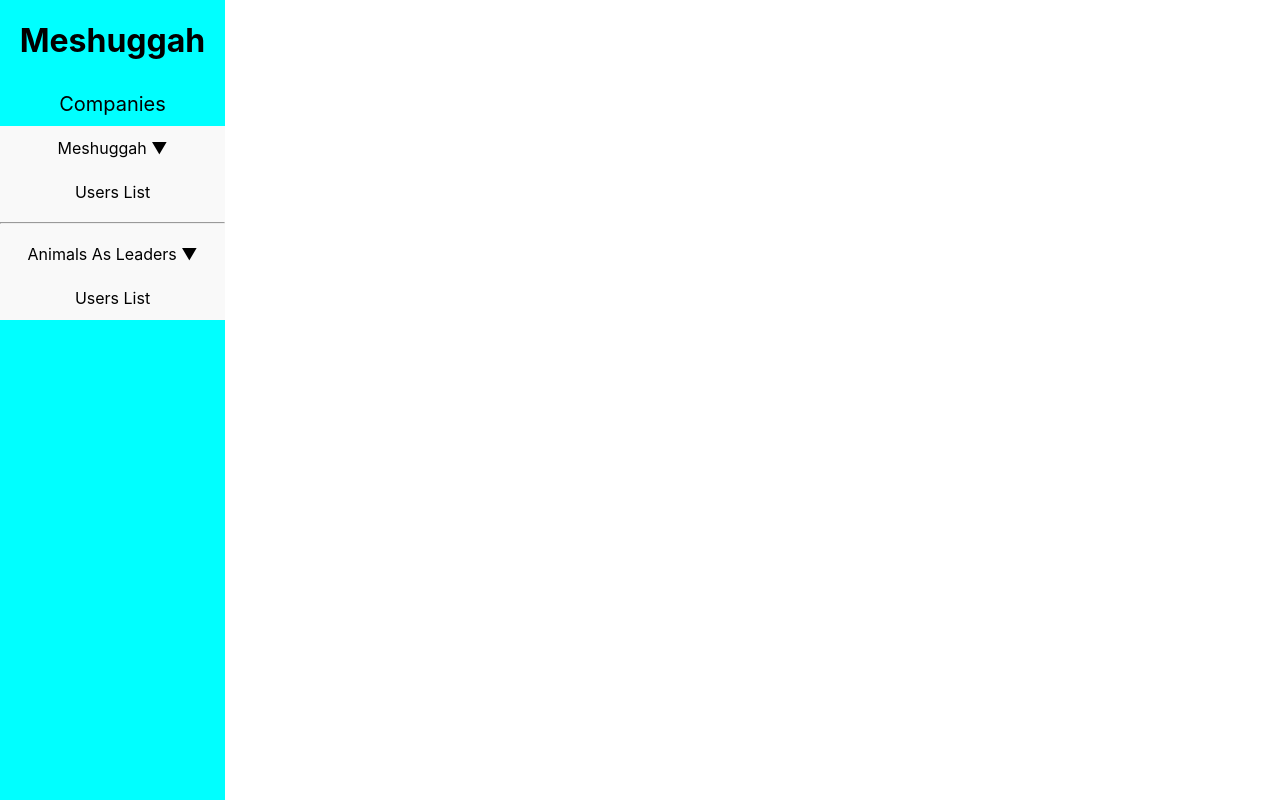
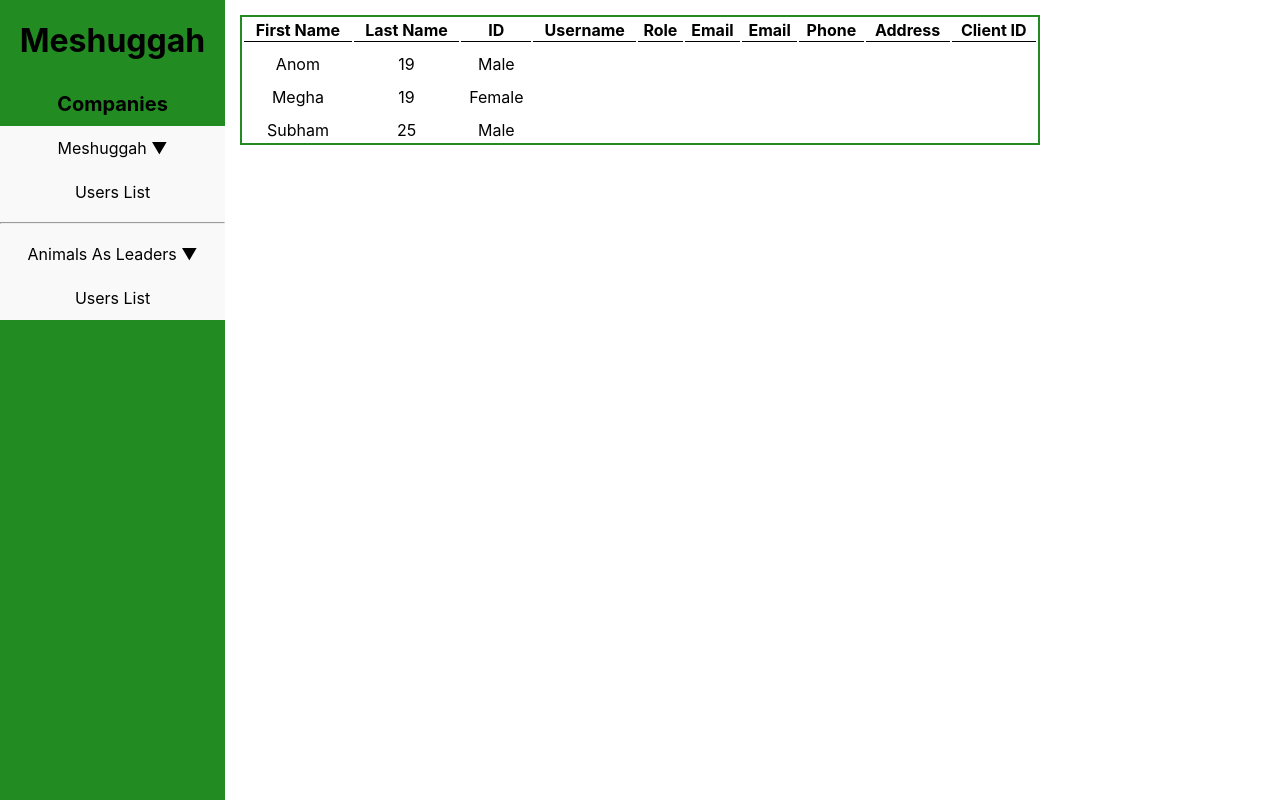
Before and after one commit to sashmarins/xpro-fullstack-assessment, a React (Create React App) app in the folder meshuggah-react/: page / in a window 1280 px wide. Built offline with nearby package versions, Linux system fonts and the light colour scheme.

Commit message:
created simple table and side nav

```diff
--- a/meshuggah-react/src/App.js
+++ b/meshuggah-react/src/App.js
@@ -1,10 +1,12 @@
 import './App.css';
 import Sidebar from './components/sidebar';
+import UserList from './components/userList';
 
 function App() {
   return (
     <div className="App">
       <Sidebar/>
+      <UserList/>
     </div>
   );
 }
--- a/meshuggah-react/src/components/companyDropdown.js
+++ b/meshuggah-react/src/components/companyDropdown.js
@@ -6,7 +6,7 @@
             <div className="companies">
                 <a className="companyHeader">
                     <button className="headerbtn">
-                        Companies
+                    <b> Companies </b>
                     </button>
                     <div class="companies-content">
                         <a>Meshuggah &#9660; </a>
--- /dev/null
+++ b/meshuggah-react/src/components/userList.js
@@ -0,0 +1,41 @@
+import React from "react";
+
+export default class UserList extends React.Component {
+// https://www.geeksforgeeks.org/how-to-create-a-table-in-reactjs/
+
+    render () {
+        return(
+            <div className="UserList">
+                <table>
+                    <tr>
+                        <th>First Name</th>
+                        <th>Last Name</th>
+                        <th>ID</th>
+                        <th>Username</th>
+                        <th>Role</th>
+                        <th>Email</th>
+                        <th>Email</th>
+                        <th>Phone</th>
+                        <th>Address</th>
+                        <th>Client ID</th>
+                    </tr>
+                    <tr>
+                        <td>Anom</td>
+                        <td>19</td>
+                        <td>Male</td>
+                    </tr>
+                    <tr>
+                        <td>Megha</td>
+                        <td>19</td>
+                        <td>Female</td>
+                    </tr>
+                    <tr>
+                        <td>Subham</td>
+                        <td>25</td>
+                        <td>Male</td>
+                    </tr>
+                </table>
+            </div>
+        )
+    }
+}
--- a/meshuggah-react/src/index.css
+++ b/meshuggah-react/src/index.css
@@ -14,7 +14,7 @@
 
 .Sidebar {
   height: 100%;
-  background-color: aqua;
+  background-color: forestgreen;
   margin-right: 80%;
   top: 0;
   width: 225px;
@@ -58,3 +58,28 @@
 .companies-content a:hover {
   background-color: #ddd;
 }
+
+.UserList {
+  display: flex;
+  justify-content: center;
+  align-items: center;
+  margin-top: 15px;
+}
+
+.UserList table {
+  border: 2px solid forestgreen;
+  width: 800px;
+}
+
+.UserList th {
+  border-bottom: 1px solid black;
+}
+
+.UserList td {
+  text-align: center;
+  padding-top: 10px;
+}
+
+.companies hr {
+  color: forestgreen;
+}
```
